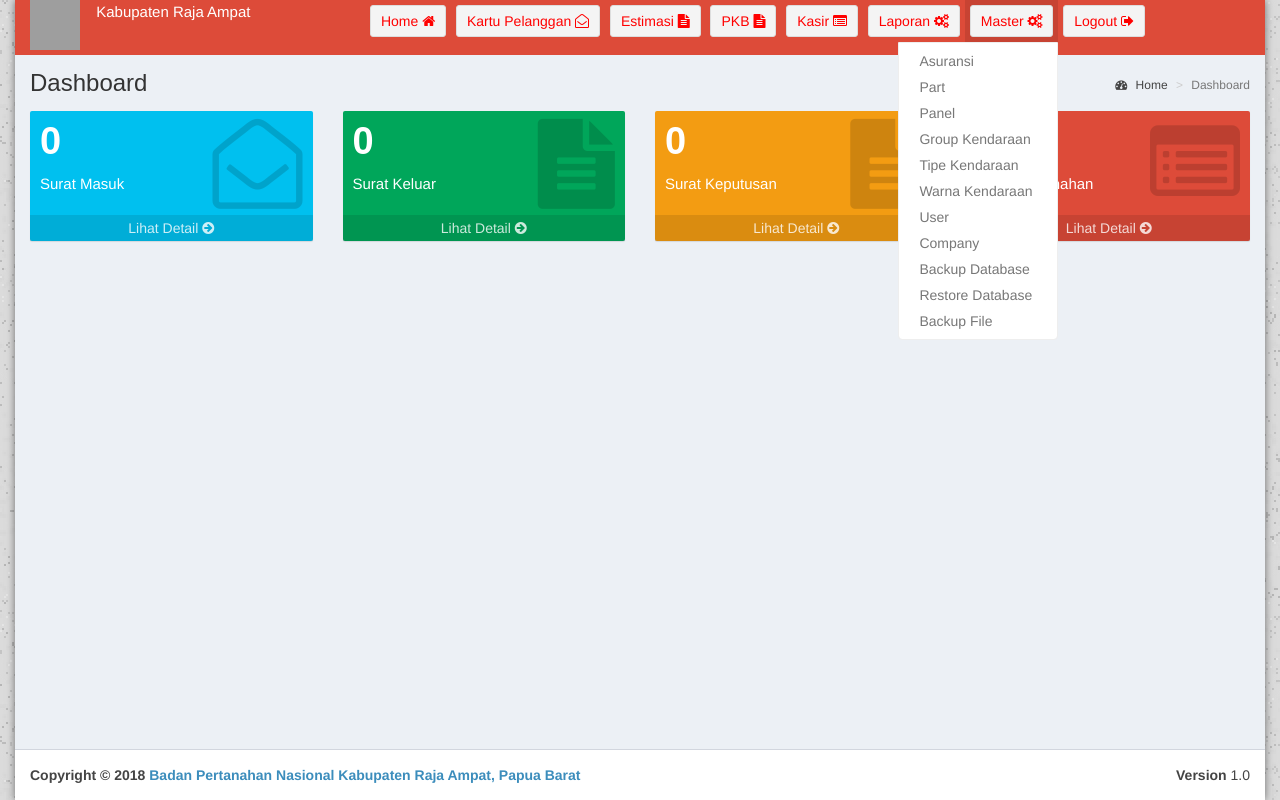
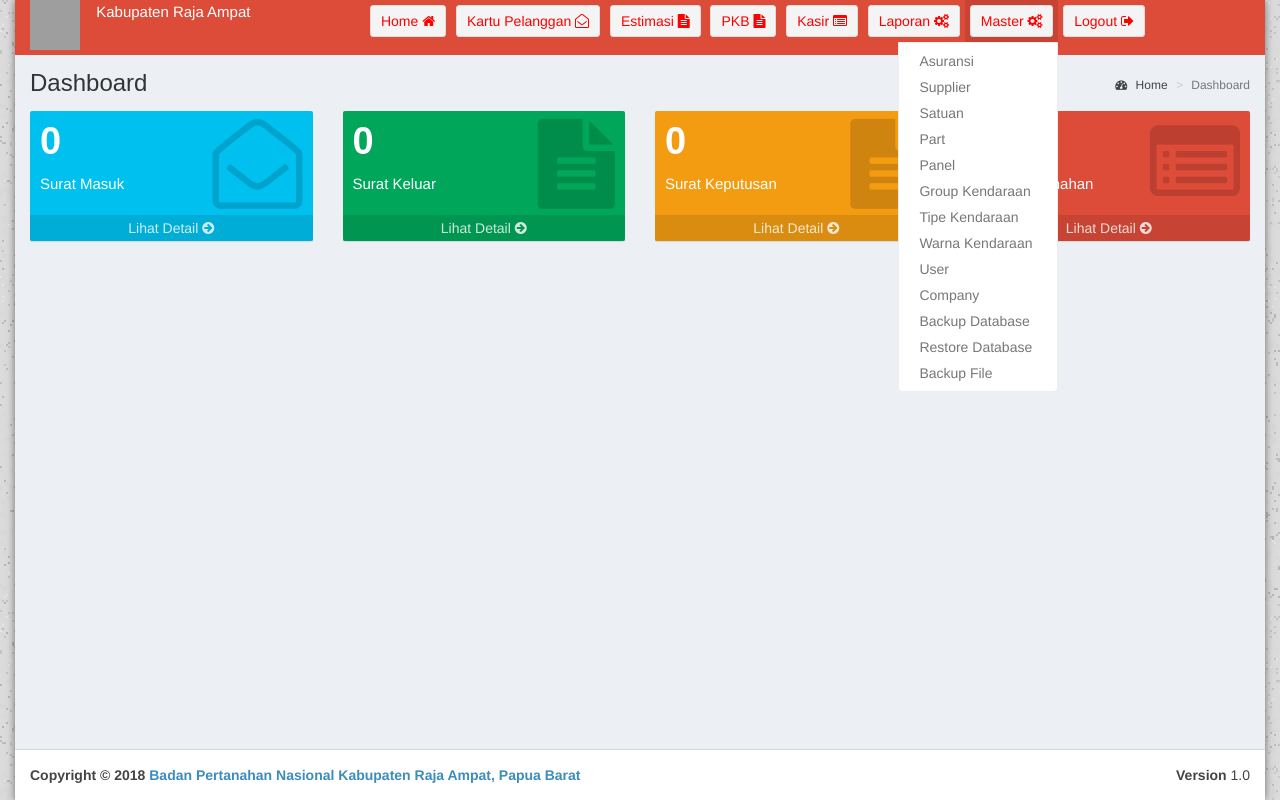
Before and after one commit to padhuka/bengkel, a PHP site: page /tcpdf/pages/index.php in a window 1280 px wide, after a click on "Master". Run offline with PHP 8.4, Linux system fonts and the light colour scheme; a user stored in the database is signed in; data that the repository does not hold is empty; some libraries are stand-ins or nearby versions; grey boxes are pictures that could not be loaded.

Commit message:
update index, header menu

```diff
--- a/pages/header_menu.php
+++ b/pages/header_menu.php
@@ -69,6 +69,8 @@ Home | Kartu Pelanggan | Estimasi | PKB | Kasir | Master
             <a href="#" data-toggle="dropdown" style="width: 100%;padding: 0.5em;"><button class="btn btn-default" style="color:red;padding: 5px 10px;">Master <i class="fa fa-gears dropdown-toggle"></i></button> </a>
             <ul class="dropdown-menu">
               <li class="header"><a href="?p=asuransi">Asuransi</a></li>
+              <li class="header"><a href="?p=supplier">Supplier</a></li>
+              <li class="header"><a href="?p=satuan">Satuan</a></li>
               <li class="header"><a href="?p=part">Part</a></li>
               <li class="header"><a href="?p=panel">Panel</a></li>
               <li class="header"><a href="?p=group">Group Kendaraan</a></li>
--- a/pages/index.php
+++ b/pages/index.php
@@ -10,6 +10,8 @@
                         default : include_once 'middle.php'; break;
                         ## AREA ##
                         case 'asuransi' : include_once 'asuransi/asuransi_tab.php'; break;
+                        case 'supplier' : include_once 'supplier/supplier_tab.php'; break;
+                        case 'satuan' : include_once 'satuan/satuan_tab.php'; break;
                         case 'admin' : include_once 'admin/admin_tab.php'; break;
                         case 'backup' : include_once 'database/backup.php'; break;
                         case 'restore' : include_once 'database/restore.php'; break;
```
